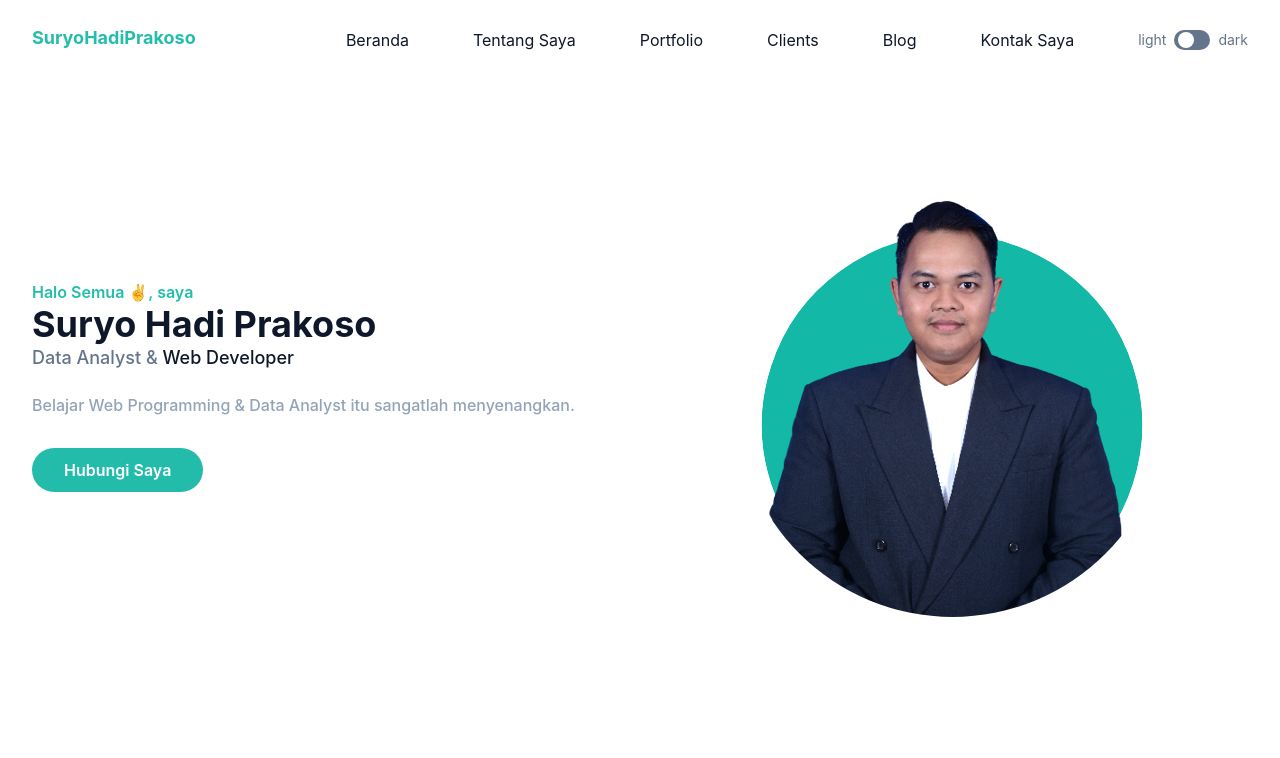
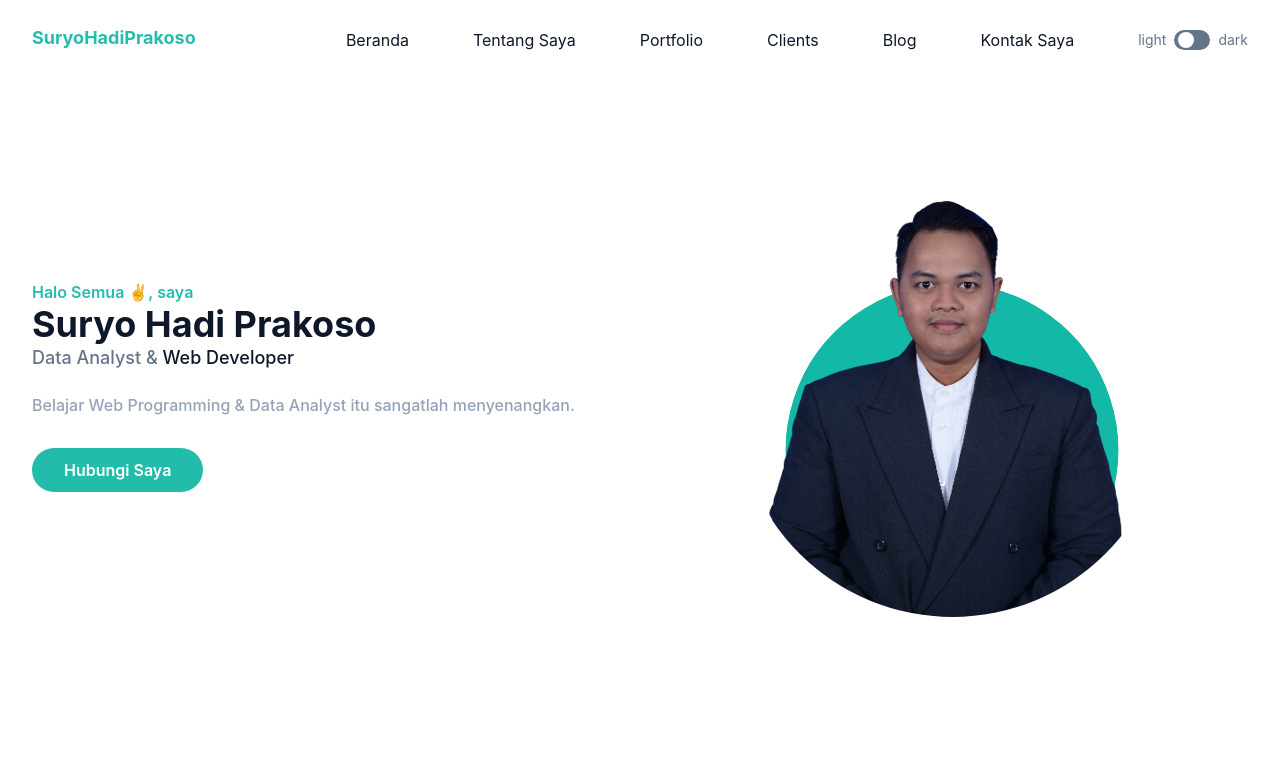
Before and after one commit to suryohadiprakoso/portfolio, a website: page index.html in a window 1280 px wide. Shown: the top 758 px of the page. Drawn offline with Linux system fonts and the light colour scheme.

Commit message:
edit index

```diff
--- a/index.html
+++ b/index.html
@@ -81,9 +81,9 @@
 
           <div class="w-full self-end px-4 lg:w-1/2">
             <div class="relative mt-10">
-              <img src="dist/img/profil.png" alt="Suryo Hadi Prakoso" class="max-w-full mx-auto rounded-full brightness-125" />
-              <span class="absolute -bottom-2 -z-10 left-1/2 -translate-x-1/2 scale-75 sm:scale-90 md:scale-100">
-                <svg width="400" height="400" viewBox="0 0 1000 1000" xmlns="http://www.w3.org/2000/svg">
+              <img src="dist/img/profil.png" alt="Suryo Hadi Prakoso" class="max-w-full mx-auto rounded-full brightness-150" />
+              <span class="absolute -bottom-2 -z-10 left-1/2 -translate-x-1/2 sm:scale-100 md:scale-125 xl:scale-150">
+                <svg width="350" height="350" viewBox="0 0 1000 1000" xmlns="http://www.w3.org/2000/svg">
                   <defs>
                     <clipPath id="a"><path fill="currentColor" d="M952.5 647Q905 794 780 885t-280 91q-155 0-280-91T47.5 647Q0 500 47.5 353T220 115q125-91 280-91t280 91q125 91 172.5 238t0 294Z" /></clipPath>
                   </defs>
```
